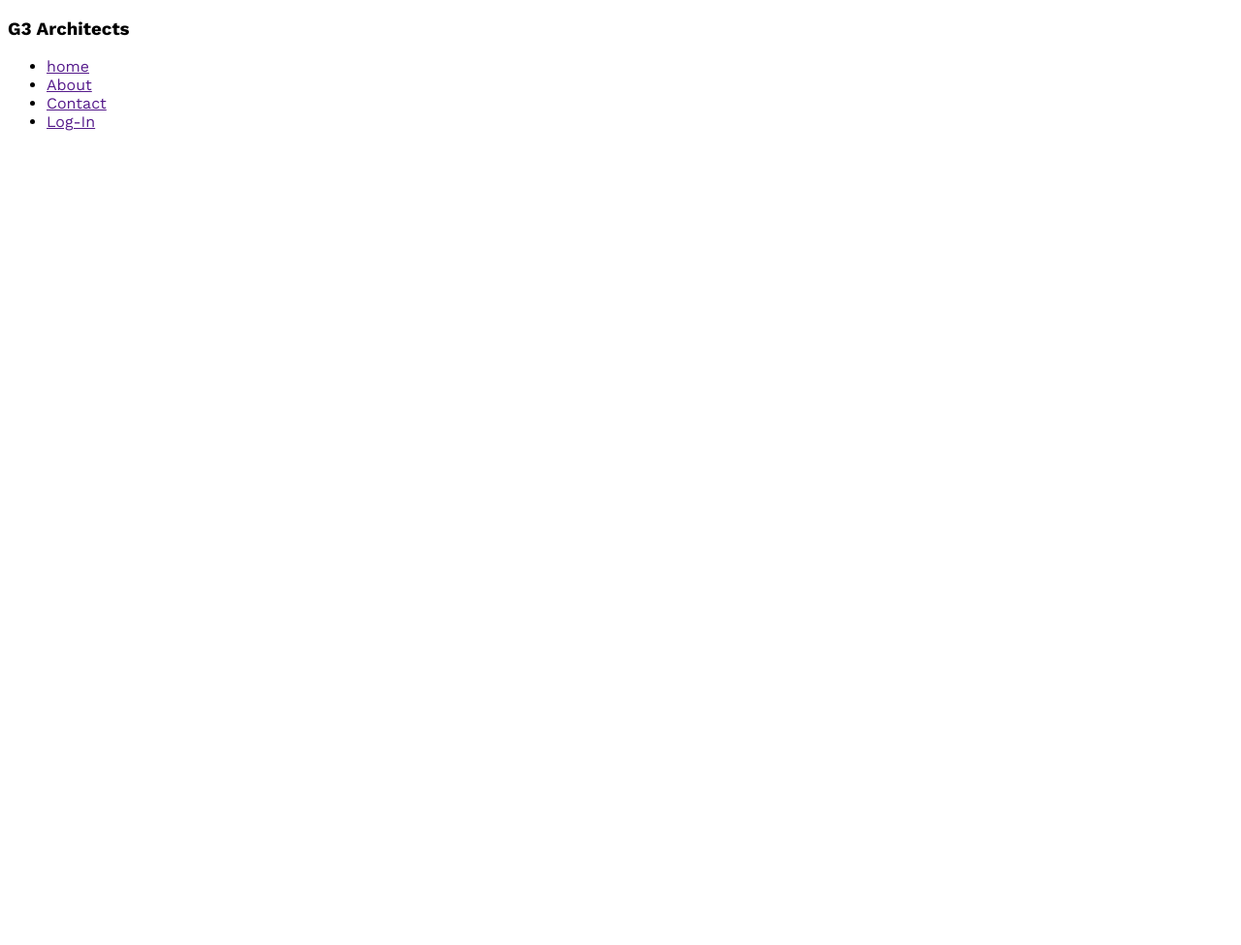
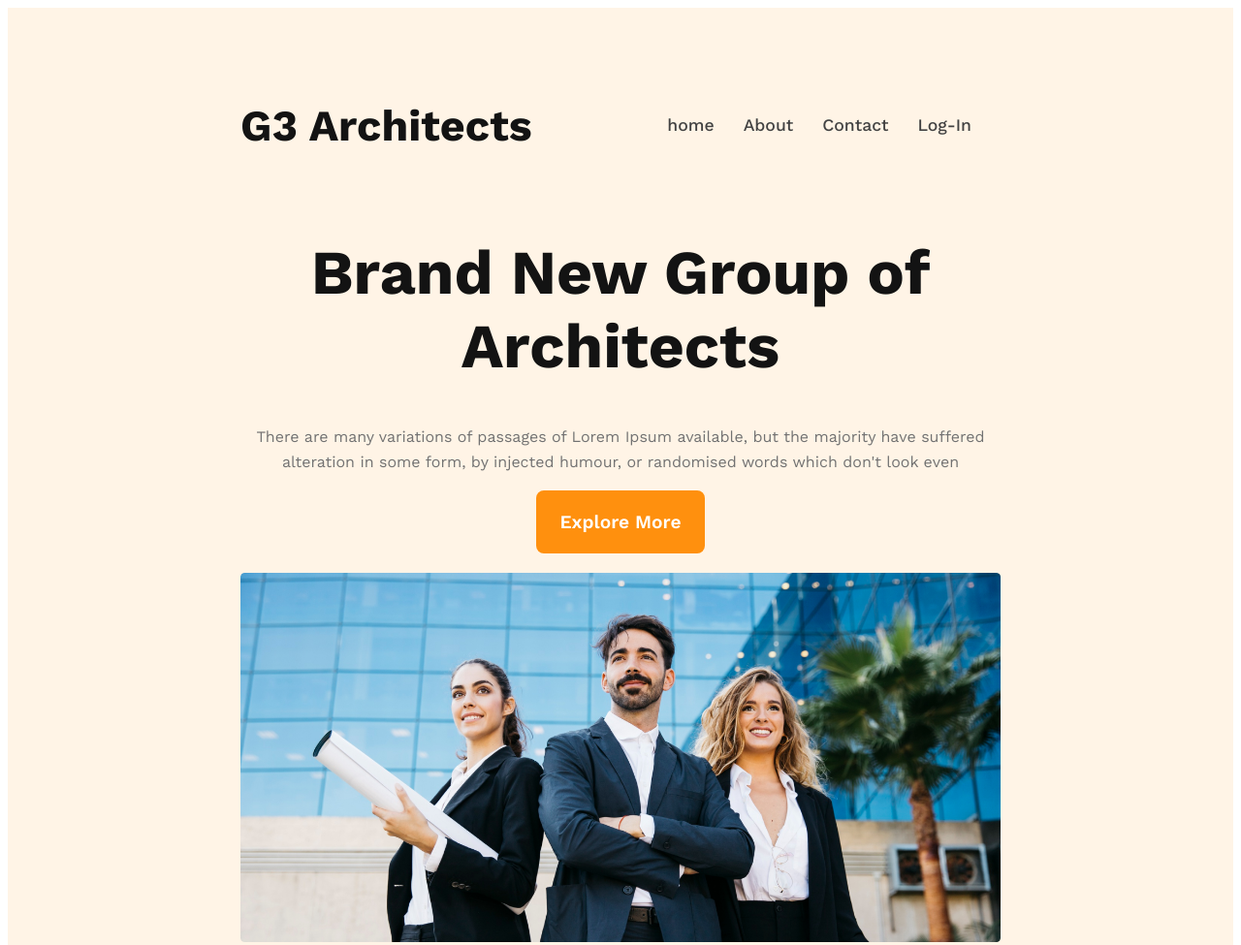
Before and after one commit to Rkb-Hasan/g3-arch, a plain HTML site: page index.html in a window 1280 px wide. Shown: the top 975 px of the page at 97% size. Before the commit the page ends 800 px from the top, so only its background shows below. Drawn offline with nearby package versions, Linux system fonts and the light colour scheme.

Commit message:
banner done

```diff
--- a/index.html
+++ b/index.html
@@ -9,7 +9,7 @@
   <body>
     <header>
       <nav>
-        <h3>G3 Architects</h3>
+        <h3 class="nav-title">G3 Architects</h3>
         <ul>
           <li><a href="">home</a></li>
           <li><a href="">About</a></li>
@@ -17,6 +17,18 @@
           <li><a href="">Log-In</a></li>
         </ul>
       </nav>
+      <div class="banner">
+        <div class="banner-content">
+          <h1 class="banner-title">Brand New Group of Architects</h1>
+          <p class="banner-description">
+            There are many variations of passages of Lorem Ipsum available, but
+            the majority have suffered alteration in some form, by injected
+            humour, or randomised words which don't look even
+          </p>
+          <button class="primary-btn">Explore More</button>
+        </div>
+        <img src="./images/banner.png" alt="" />
+      </div>
     </header>
     <main></main>
     <footer></footer>
--- a/styles/arch.css
+++ b/styles/arch.css
@@ -1,5 +1,86 @@
 /* work sans */
 @import url("https://fonts.googleapis.com/css2?family=Inter:wght@400;500;600;700&family=Sora:wght@400;600;700&family=Work+Sans:wght@400;500;600;700&display=swap");
+/* shared styles */
 * {
   font-family: "Work Sans", sans-serif;
 }
+
+.primary-btn {
+  border-radius: 8px;
+  background: #ff900e;
+  border: 0;
+  padding: 1.3rem 1.5rem;
+  color: #fff;
+  text-align: center;
+  font-size: 1.2rem;
+  font-weight: 600;
+}
+/* header styles */
+header {
+  background: rgba(255, 144, 14, 0.1);
+  padding: 50px 240px;
+}
+nav {
+  display: flex;
+  justify-content: space-between;
+  align-items: center;
+}
+.nav-title {
+  color: #131313;
+  text-align: center;
+  font-size: 2.8rem;
+  font-weight: 700;
+}
+nav > ul {
+  display: flex;
+}
+nav li {
+  list-style: none;
+  margin-right: 30px;
+  text-align: center;
+}
+nav li a {
+  color: #424242;
+  text-decoration: none;
+  font-size: 1.1rem;
+  font-weight: 500;
+}
+/* banner styles */
+.banner-content {
+  max-width: 800px;
+  text-align: center;
+  margin: 0 auto;
+}
+.banner img {
+  margin-top: 20px;
+  width: 100%;
+}
+.banner-title {
+  color: #131313;
+  text-align: center;
+  font-size: 4rem;
+  font-weight: 700;
+}
+.banner-description {
+  color: #727272;
+  text-align: center;
+  font-weight: 400;
+  line-height: 26px;
+}
+/* responsive styles */
+@media screen and (max-width: 576px) {
+  header {
+    padding: 20px;
+  }
+  nav {
+    flex-direction: column;
+  }
+}
+@media screen and (min-width: 576px) and (max-width: 992px) {
+  header {
+    padding: 50px;
+  }
+  nav {
+    flex-direction: column;
+  }
+}
```
